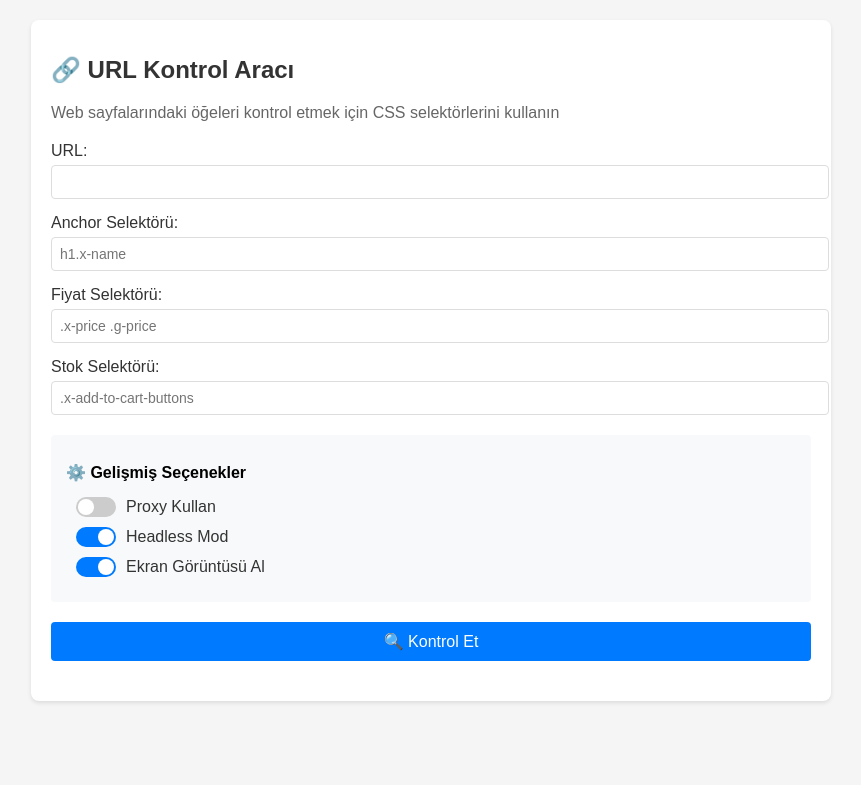
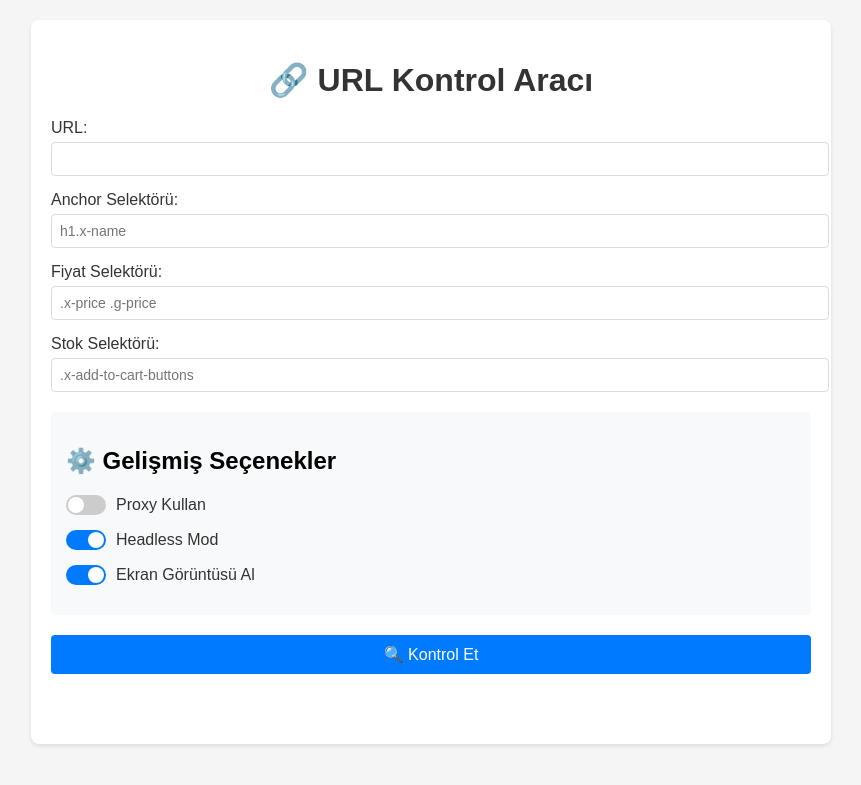
Before and after one commit to skrumas/url_checker, a Flask app: page / in a window 1280 px wide. Shown: the top 785 px of the page, without its empty margins (209-1070 px from the left). Run offline with Flask 2, Linux system fonts and the light colour scheme.

Commit message:
index.html

```diff
--- a/templates/index.html
+++ b/templates/index.html
@@ -3,7 +3,7 @@
 <head>
     <meta charset="UTF-8">
     <meta name="viewport" content="width=device-width, initial-scale=1.0">
-    <title>URL Kontrol Aracı</title>
+    <title>URL Kontrol</title>
     <style>
         body {
             font-family: Arial, sans-serif;
@@ -21,16 +21,8 @@
         }
 
         h1 {
-            display: flex;
-            align-items: center;
-            gap: 10px;
             color: #333;
-            font-size: 24px;
-            margin-bottom: 20px;
-        }
-
-        .description {
-            color: #666;
+            text-align: center;
             margin-bottom: 20px;
         }
 
@@ -44,7 +36,7 @@
             color: #333;
         }
 
-        input[type="text"], input[type="url"] {
+        input[type="url"], input[type="text"] {
             width: 100%;
             padding: 8px;
             border: 1px solid #ddd;
@@ -59,22 +51,10 @@
             margin: 20px 0;
         }
 
-        .advanced-options h2 {
-            font-size: 16px;
-            margin-bottom: 15px;
-            display: flex;
-            align-items: center;
-            gap: 5px;
-        }
-
         .switch-container {
             display: flex;
             align-items: center;
             margin-bottom: 10px;
-        }
-
-        .switch-container label {
-            margin: 0 0 0 10px;
         }
 
         .switch {
@@ -82,6 +62,7 @@
             display: inline-block;
             width: 40px;
             height: 20px;
+            margin-right: 10px;
         }
 
         .switch input {
@@ -131,10 +112,6 @@
             border-radius: 4px;
             cursor: pointer;
             font-size: 16px;
-            display: flex;
-            align-items: center;
-            justify-content: center;
-            gap: 5px;
         }
 
         button:hover {
@@ -143,27 +120,32 @@
 
         #result {
             margin-top: 20px;
-        }
-
-        .error {
-            color: #dc3545;
-            background-color: #f8d7da;
-            padding: 10px;
+            padding: 15px;
             border-radius: 4px;
         }
 
         .success {
-            color: #28a745;
             background-color: #d4edda;
-            padding: 10px;
-            border-radius: 4px;
+            color: #155724;
+            border: 1px solid #c3e6cb;
+        }
+
+        .error {
+            background-color: #f8d7da;
+            color: #721c24;
+            border: 1px solid #f5c6cb;
+        }
+
+        .result-item {
+            margin: 5px 0;
+            padding: 5px 0;
+            border-bottom: 1px solid #eee;
         }
     </style>
 </head>
 <body>
     <div class="container">
         <h1>🔗 URL Kontrol Aracı</h1>
-        <p class="description">Web sayfalarındaki öğeleri kontrol etmek için CSS selektörlerini kullanın</p>
 
         <form id="urlForm">
             <div class="form-group">
@@ -224,15 +206,13 @@
         document.getElementById('urlForm').addEventListener('submit', async function(e) {
             e.preventDefault();
 
-            const formData = {
-                url: document.getElementById('url').value,
-                anchor: document.getElementById('anchor').value,
-                price: document.getElementById('price').value,
-                stock: document.getElementById('stock').value,
-                useProxy: document.getElementById('proxy').checked,
-                headless: document.getElementById('headless').checked,
-                screenshot: document.getElementById('screenshot').checked
-            };
+            const url = document.getElementById('url').value;
+            const anchor = document.getElementById('anchor').value;
+            const price = document.getElementById('price').value;
+            const stock = document.getElementById('stock').value;
+            const useProxy = document.getElementById('proxy').checked;
+            const headless = document.getElementById('headless').checked;
+            const screenshot = document.getElementById('screenshot').checked;
 
             const resultDiv = document.getElementById('result');
             resultDiv.innerHTML = '<p>Kontrol ediliyor...</p>';
@@ -243,24 +223,61 @@
                     headers: {
                         'Content-Type': 'application/json',
                     },
-                    body: JSON.stringify(formData)
+                    body: JSON.stringify({
+                        url,
+                        anchor,
+                        price,
+                        stock,
+                        useProxy,
+                        headless,
+                        screenshot
+                    })
                 });
 
                 const data = await response.json();
 
                 if (data.error) {
-                    resultDiv.innerHTML = `<div class="error">${data.error}</div>`;
+                    resultDiv.innerHTML = `
+                        <div class="error">
+                            <p>${data.error}</p>
+                        </div>
+                    `;
                 } else {
                     resultDiv.innerHTML = `
                         <div class="${data.accessible ? 'success' : 'error'}">
-                            <p><strong>URL:</strong> ${data.url}</p>
-                            <p><strong>Durum Kodu:</strong> ${data.status}</p>
-                            <p><strong>Erişilebilirlik:</strong> ${data.accessible ? 'Erişilebilir' : 'Erişilemez'}</p>
+                            <div class="result-item">
+                                <strong>URL:</strong> ${data.url}
+                            </div>
+                            <div class="result-item">
+                                <strong>Durum Kodu:</strong> ${data.status}
+                            </div>
+                            <div class="result-item">
+                                <strong>Erişilebilirlik:</strong> ${data.accessible ? 'Erişilebilir' : 'Erişilemez'}
+                            </div>
+                            ${data.anchor !== undefined ? `
+                                <div class="result-item">
+                                    <strong>Anchor:</strong> ${data.anchor}
+                                </div>
+                            ` : ''}
+                            ${data.price !== undefined ? `
+                                <div class="result-item">
+                                    <strong>Fiyat:</strong> ${data.price}
+                                </div>
+                            ` : ''}
+                            ${data.stock !== undefined ? `
+                                <div class="result-item">
+                                    <strong>Stok:</strong> ${data.stock}
+                                </div>
+                            ` : ''}
                         </div>
                     `;
                 }
             } catch (error) {
-                resultDiv.innerHTML = `<div class="error">Hata: ${error}</div>`;
+                resultDiv.innerHTML = `
+                    <div class="error">
+                        <p>Hata: ${error}</p>
+                    </div>
+                `;
             }
         });
     </script>
```
